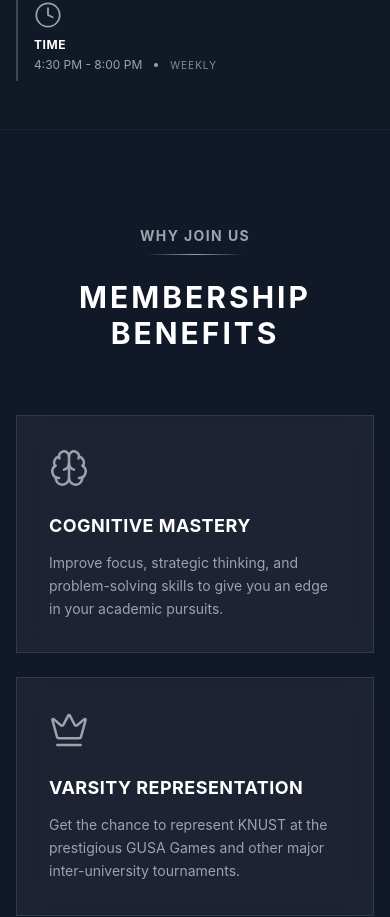
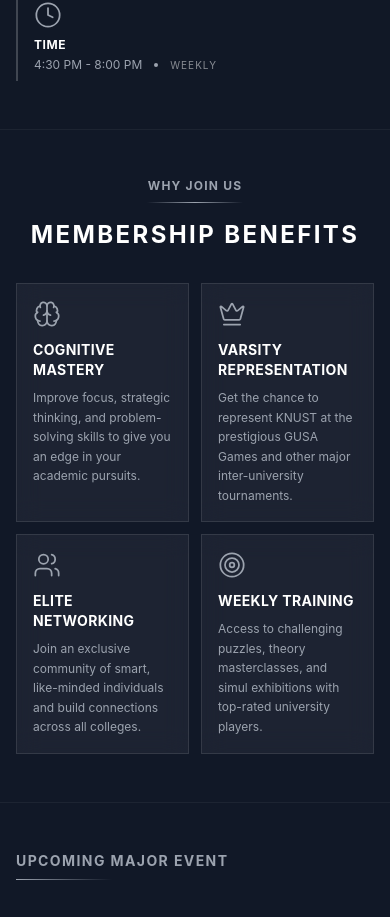
Before and after one commit to ALpatson/knust_chess_website, a React (Vite) app: page / in a window 390 px wide. Shown: the part 1232-2149 px from the top of the page. Built offline with nearby package versions, Linux system fonts and the light colour scheme.

Commit message:
Optimize Membership Benefits section for 2-column mobile layout and compact spacing

```diff
--- a/src/pages/Home.jsx
+++ b/src/pages/Home.jsx
@@ -154,57 +154,57 @@ const Home = () => {
       </section>
 
       {/* Membership Benefits Section */}
-      <section className="py-24 relative border-b border-white/5">
+      <section className="py-12 md:py-16 relative border-b border-white/5">
         <div className="max-w-7xl mx-auto px-4 relative z-10">
-          <div className="text-center mb-16">
-            <h2 className="text-sm font-bold tracking-widest uppercase text-chess-accent mb-2">Why Join Us</h2>
-            <div className="h-px w-24 bg-gradient-to-r from-transparent via-chess-accent to-transparent mx-auto mb-6" />
-            <h3 className="text-3xl md:text-4xl font-bold uppercase tracking-widest text-white">
+          <div className="text-center mb-8">
+            <h2 className="text-xs sm:text-sm font-bold tracking-widest uppercase text-chess-accent mb-2">Why Join Us</h2>
+            <div className="h-px w-24 bg-gradient-to-r from-transparent via-chess-accent to-transparent mx-auto mb-4" />
+            <h3 className="text-2xl md:text-4xl font-bold uppercase tracking-widest text-white">
               Membership Benefits
             </h3>
           </div>
 
-          <div className="grid grid-cols-1 md:grid-cols-2 lg:grid-cols-4 gap-6">
+          <div className="grid grid-cols-2 lg:grid-cols-4 gap-3 sm:gap-6">
             {/* Benefit 1 */}
-            <div className="glass-panel p-8 border-t-2 border-t-white/10 hover:border-t-chess-accent transition-all duration-300 group">
-              <div className="text-chess-accent mb-6 group-hover:scale-110 transition-transform origin-left">
-                <Brain size={40} strokeWidth={1.5} />
+            <div className="glass-panel p-4 sm:p-8 border-t-2 border-t-white/10 hover:border-t-chess-accent transition-all duration-300 group">
+              <div className="text-chess-accent mb-3 sm:mb-6 group-hover:scale-110 transition-transform origin-left">
+                <Brain className="w-7 h-7 sm:w-10 sm:h-10" strokeWidth={1.5} />
               </div>
-              <h4 className="text-lg font-bold uppercase tracking-wide text-white mb-3">Cognitive Mastery</h4>
-              <p className="text-sm text-gray-400 leading-relaxed">
+              <h4 className="text-sm sm:text-lg font-bold uppercase tracking-wide text-white mb-2 sm:mb-3">Cognitive Mastery</h4>
+              <p className="text-xs sm:text-sm text-gray-400 leading-relaxed">
                 Improve focus, strategic thinking, and problem-solving skills to give you an edge in your academic pursuits.
               </p>
             </div>
 
             {/* Benefit 2 */}
-            <div className="glass-panel p-8 border-t-2 border-t-white/10 hover:border-t-chess-accent transition-all duration-300 group">
-              <div className="text-chess-accent mb-6 group-hover:scale-110 transition-transform origin-left">
-                <Crown size={40} strokeWidth={1.5} />
+            <div className="glass-panel p-4 sm:p-8 border-t-2 border-t-white/10 hover:border-t-chess-accent transition-all duration-300 group">
+              <div className="text-chess-accent mb-3 sm:mb-6 group-hover:scale-110 transition-transform origin-left">
+                <Crown className="w-7 h-7 sm:w-10 sm:h-10" strokeWidth={1.5} />
               </div>
-              <h4 className="text-lg font-bold uppercase tracking-wide text-white mb-3">Varsity Representation</h4>
-              <p className="text-sm text-gray-400 leading-relaxed">
+              <h4 className="text-sm sm:text-lg font-bold uppercase tracking-wide text-white mb-2 sm:mb-3">Varsity Representation</h4>
+              <p className="text-xs sm:text-sm text-gray-400 leading-relaxed">
                 Get the chance to represent KNUST at the prestigious GUSA Games and other major inter-university tournaments.
               </p>
             </div>
 
             {/* Benefit 3 */}
-            <div className="glass-panel p-8 border-t-2 border-t-white/10 hover:border-t-chess-accent transition-all duration-300 group">
-              <div className="text-chess-accent mb-6 group-hover:scale-110 transition-transform origin-left">
-                <Users size={40} strokeWidth={1.5} />
+            <div className="glass-panel p-4 sm:p-8 border-t-2 border-t-white/10 hover:border-t-chess-accent transition-all duration-300 group">
+              <div className="text-chess-accent mb-3 sm:mb-6 group-hover:scale-110 transition-transform origin-left">
+                <Users className="w-7 h-7 sm:w-10 sm:h-10" strokeWidth={1.5} />
               </div>
-              <h4 className="text-lg font-bold uppercase tracking-wide text-white mb-3">Elite Networking</h4>
-              <p className="text-sm text-gray-400 leading-relaxed">
+              <h4 className="text-sm sm:text-lg font-bold uppercase tracking-wide text-white mb-2 sm:mb-3">Elite Networking</h4>
+              <p className="text-xs sm:text-sm text-gray-400 leading-relaxed">
                 Join an exclusive community of smart, like-minded individuals and build connections across all colleges.
               </p>
             </div>
 
             {/* Benefit 4 */}
-            <div className="glass-panel p-8 border-t-2 border-t-white/10 hover:border-t-chess-accent transition-all duration-300 group">
-              <div className="text-chess-accent mb-6 group-hover:scale-110 transition-transform origin-left">
-                <Target size={40} strokeWidth={1.5} />
+            <div className="glass-panel p-4 sm:p-8 border-t-2 border-t-white/10 hover:border-t-chess-accent transition-all duration-300 group">
+              <div className="text-chess-accent mb-3 sm:mb-6 group-hover:scale-110 transition-transform origin-left">
+                <Target className="w-7 h-7 sm:w-10 sm:h-10" strokeWidth={1.5} />
               </div>
-              <h4 className="text-lg font-bold uppercase tracking-wide text-white mb-3">Weekly Training</h4>
-              <p className="text-sm text-gray-400 leading-relaxed">
+              <h4 className="text-sm sm:text-lg font-bold uppercase tracking-wide text-white mb-2 sm:mb-3">Weekly Training</h4>
+              <p className="text-xs sm:text-sm text-gray-400 leading-relaxed">
                 Access to challenging puzzles, theory masterclasses, and simul exhibitions with top-rated university players.
               </p>
             </div>
@@ -213,7 +213,7 @@ const Home = () => {
       </section>
 
       {/* Upcoming Event Section - 2026 Championship Title Match */}
-      <section className="py-24 relative overflow-hidden border-b border-white/5">
+      <section className="py-12 md:py-16 relative overflow-hidden border-b border-white/5">
         {/* Subtle background glow */}
         <div className="absolute top-1/2 left-1/2 -translate-x-1/2 -translate-y-1/2 w-full max-w-4xl h-[400px] bg-chess-accent/5 rounded-full blur-[100px] pointer-events-none" />
 
```
